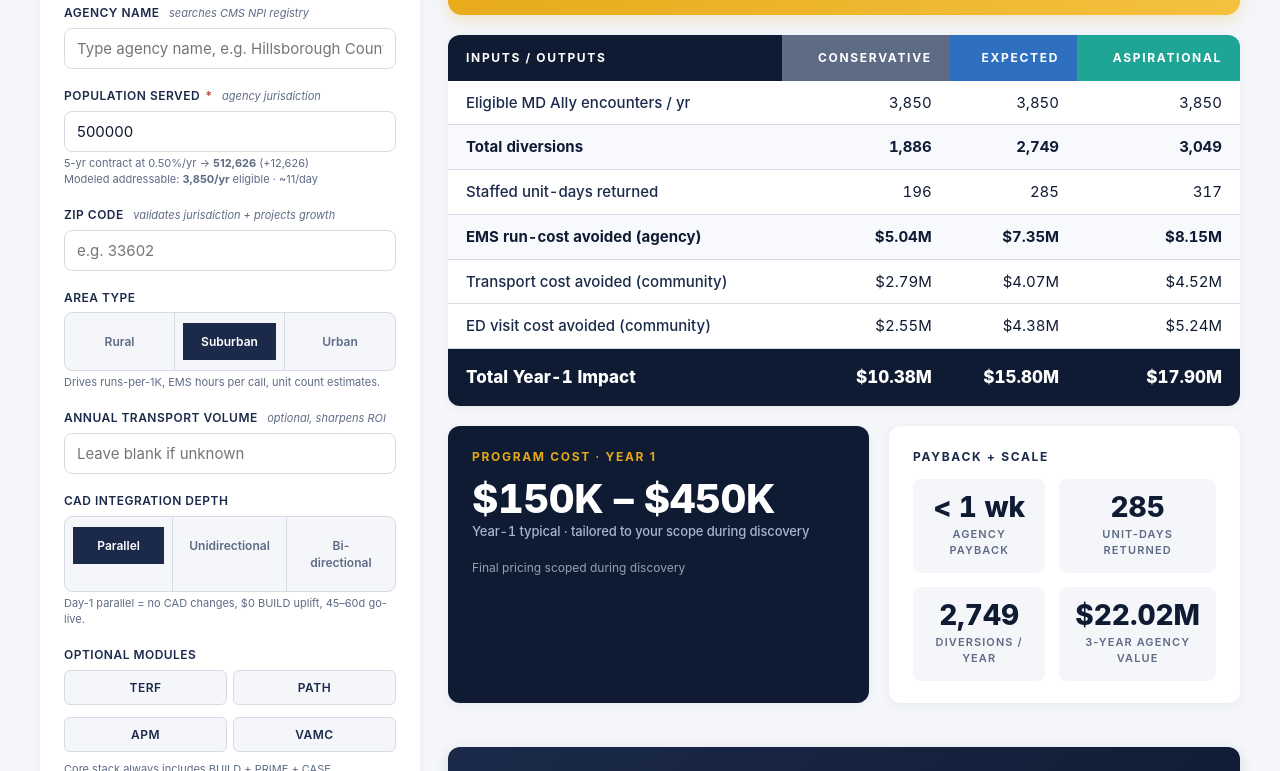
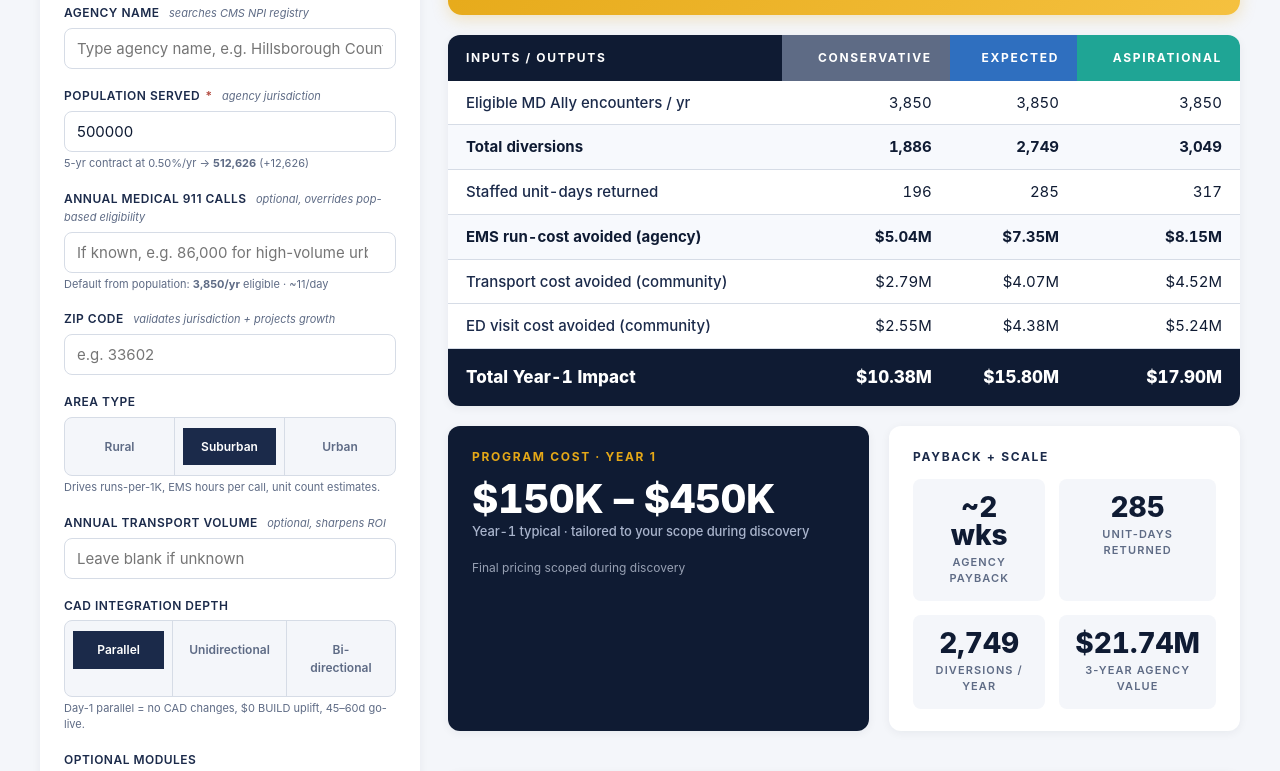
Before and after one commit to mikeg8654/ROI-Calc, a website: page index.html in a window 1280 px wide. Shown: the part 227-998 px from the top of the page. Drawn offline with Linux system fonts and the light colour scheme.

Commit message:
v1.15: optional medical-calls override (12pct of medical = eligible); payback/ROI/3yr anchored to displayed Year-1 mid-point

```diff
--- a/index.html
+++ b/index.html
@@ -297,6 +297,12 @@
     </div>
 
     <div class="field">
+      <label>Annual medical 911 calls <span class="hint">optional, overrides pop-based eligibility</span></label>
+      <input type="number" id="in-medical-calls" min="0" step="100" placeholder="If known, e.g. 86,000 for high-volume urban">
+      <div class="note" id="medical-display"></div>
+    </div>
+
+    <div class="field">
       <label>ZIP code <span class="hint">validates jurisdiction + projects growth</span></label>
       <input type="text" id="in-zip" maxlength="5" inputmode="numeric" pattern="\d{5}" placeholder="e.g. 33602">
       <div class="note" id="zip-display"></div>
@@ -408,7 +414,7 @@
 
 <footer>
   <div style="display:flex; justify-content:space-between; align-items:center; max-width:1600px; margin:0 auto; padding:0 40px; flex-wrap:wrap; gap:12px;">
-    <div>MD Ally Technologies · Calculator <strong id="ver">v1.14</strong> · Modeled estimates; actual quotes scoped during discovery.</div>
+    <div>MD Ally Technologies · Calculator <strong id="ver">v1.15</strong> · Modeled estimates; actual quotes scoped during discovery.</div>
     <div>
       <button id="btn-feedback" style="background:var(--gold); color:var(--navy-deep); border:none; padding:12px 22px; border-radius:8px; font-family:inherit; font-size:16px; font-weight:700; cursor:pointer; box-shadow:0 2px 6px rgba(229,168,23,0.3); transition:all 0.15s;">💡 Suggest an enhancement</button>
       &nbsp;&nbsp;
@@ -420,6 +426,7 @@
   <div id="changelog-box" style="display:none; max-width:800px; margin:16px auto 0; background:var(--white); border:1px solid var(--rule); border-radius:8px; padding:16px 20px; text-align:left; font-size:12px; color:var(--muted); line-height:1.6;">
     <strong style="color:var(--navy); font-size:13px;">Changelog</strong>
     <ul style="margin:8px 0 0 18px;">
+      <li><strong>v1.15</strong> (2026-04-29) · Optional "Annual medical 911 calls" override (eligibility = 12% of medical volume) for high-volume urban systems. Payback + 3-yr value + ROI ratio now anchored to displayed Year-1 range mid-point so math stays consistent with on-screen pricing.</li>
       <li><strong>v1.14</strong> (2026-04-29) · Removed redundant "Annual addressable volume" input. Population Served now drives both 5-yr growth projection and modeled addressable volume in one consolidated note.</li>
       <li><strong>v1.13</strong> (2026-04-29) · Math correction: 0.0077 × pop is annual eligible (not daily); IAED 23% multiplier dropped (already in 0.0077). Pop field renamed Population Served. Platform fee removed; Year-1 cost shows published $150K–$450K range only. Assumptions block scrubbed to public benchmarks (CMS, NEMSIS) only. Internal scenario rates hidden.</li>
       <li><strong>v1.12</strong> (2026-04-29) · Removed "911 medical call volume" framing. 0.0077 × jurisdiction pop is now labeled "MD Ally daily addressable baseline." Cost stays decoupled from volume (since v1.6).</li>
@@ -733,8 +740,12 @@ updateSuggestionCount();
 // ========== CONSTANTS (from Impact Calculator + Price Book) ==========
 const C = {
   // INTERNAL: 0.0077 × pop = annual alpha/omega-eligible volume (already IAED-filtered).
+  // Equivalent identity: 0.12 × annual_medical_911_calls (MD Ally targets 12% of medical volume).
+  // Default uses pop because most agencies don't know their medical-call count; high-volume
+  // urban systems should enter the medical count manually to override.
   // Daily for display = annual / 365. Validated: REMSA ~520K pop → ~11/day.
   annual_eligible_factor: 0.0077,
+  md_ally_pct_of_medical: 0.12,
   days_per_year: 365,
   cost_per_ems_run: 2673,
   cost_per_transport: 1481,
@@ -810,12 +821,15 @@ function getModules() {
 function calculate() {
   const pop = Math.max(0, parseInt($('in-pop').value || 0));
   const area = getAreaType();
+  const userMedicalCalls = parseInt($('in-medical-calls').value) || null;
   const userTransports = parseInt($('in-transports').value) || null;
   const depth = getDepth();
   const modules = getModules();
 
-  // 0.0077 × pop = annual alpha/omega-eligible volume (IAED filter baked in).
-  const annualEligible = pop * C.annual_eligible_factor;
+  // Eligibility: prefer manual medical-call override (× 12%); else pop default (× 0.0077).
+  const annualEligible = userMedicalCalls
+    ? userMedicalCalls * C.md_ally_pct_of_medical
+    : pop * C.annual_eligible_factor;
   const dailyEligible = annualEligible / C.days_per_year;
   const eligibleCalls = annualEligible;
   const totalCalls = annualEligible;
@@ -888,18 +902,20 @@ function calculate() {
   $('out-cost-breakdown').innerHTML = `<div class="line" style="opacity:0.75; font-size:12px;"><span>Final pricing scoped during discovery</span></div>`;
 
   // === Payback + scale ===
+  // Anchor payback to the displayed Year-1 range mid-point so the math is consistent with what the customer sees.
+  const displayedYear1Mid = (C.display_range_low + C.display_range_high) / 2;
   const agencySavings = exp.emsRunCost;
-  const paybackWeeks = (year1Total / agencySavings) * 52;
+  const paybackWeeks = (displayedYear1Mid / agencySavings) * 52;
   $('out-payback').textContent = paybackWeeks < 1 ? '< 1 wk' :
                                   paybackWeeks < 52 ? `~${Math.round(paybackWeeks)} wks` :
                                   `~${(paybackWeeks/52).toFixed(1)} yrs`;
   $('out-unitdays').textContent = fmtNum(exp.unitDays);
   $('out-diversions').textContent = fmtNum(exp.diversions);
-  const threeYrValue = (exp.emsRunCost * 3) - year1Total;
+  const threeYrValue = (exp.emsRunCost * 3) - displayedYear1Mid;
   $('out-3yr').textContent = fmtUSD(threeYrValue);
 
   // === Ratio headline ===
-  const ratio = agencySavings / year1Total;
+  const ratio = agencySavings / displayedYear1Mid;
   $('out-ratio').textContent = `$${ratio.toFixed(0)} : $1`;
   $('out-ratio-context').textContent = `Expected-scenario · Year 1 · before community value (transport/ED) or new revenue`;
 
@@ -1190,11 +1206,22 @@ function updatePopProjection() {
   const rate = (ctx && ctx.growthRateYr) || CENSUS.growth_rate_yr;
   const pop5 = Math.round(pop * Math.pow(1 + rate, 5));
   const delta = pop5 - pop;
-  const annualElig = pop * C.annual_eligible_factor;
-  const dailyElig = annualElig / C.days_per_year;
-  note.innerHTML =
-    `5-yr contract at ${(rate*100).toFixed(2)}%/yr → <strong>${fmtNum(pop5)}</strong> (+${fmtNum(delta)})` +
-    `<br>Modeled addressable: <strong>${fmtNum(annualElig)}/yr</strong> eligible · ~${fmtNum(dailyElig)}/day`;
+  note.innerHTML = `5-yr contract at ${(rate*100).toFixed(2)}%/yr → <strong>${fmtNum(pop5)}</strong> (+${fmtNum(delta)})`;
+  updateEligibilityNote();
+}
+function updateEligibilityNote() {
+  const pop = parseInt($('in-pop').value || 0);
+  const medical = parseInt($('in-medical-calls').value) || 0;
+  const display = $('medical-display');
+  if (medical > 0) {
+    const elig = medical * C.md_ally_pct_of_medical;
+    display.innerHTML = `Eligibility from entered volume: <strong>${fmtNum(elig)}/yr</strong> (${(C.md_ally_pct_of_medical*100).toFixed(0)}% × ${fmtNum(medical)}) · ~${fmtNum(elig/365)}/day`;
+  } else if (pop > 0) {
+    const elig = pop * C.annual_eligible_factor;
+    display.innerHTML = `Default from population: <strong>${fmtNum(elig)}/yr</strong> eligible · ~${fmtNum(elig/365)}/day`;
+  } else {
+    display.textContent = '';
+  }
 }
 
 function loadFromURL() {
@@ -1226,6 +1253,7 @@ function wire() {
     el.addEventListener('change', calculate);
   });
   $('in-pop').addEventListener('input', updatePopProjection);
+  $('in-medical-calls').addEventListener('input', updateEligibilityNote);
   $('in-name').addEventListener('input', onAgencyInput);
   $('agency-results').addEventListener('click', (e) => {
     const row = e.target.closest('.agency-result');
--- a/package.json
+++ b/package.json
@@ -1,6 +1,6 @@
 {
   "name": "mdally-roi-calc",
-  "version": "1.14.0",
+  "version": "1.15.0",
   "private": true,
   "description": "MD Ally ROI Calculator. Single-page tool for live prospect ROI modeling.",
   "scripts": {
```
